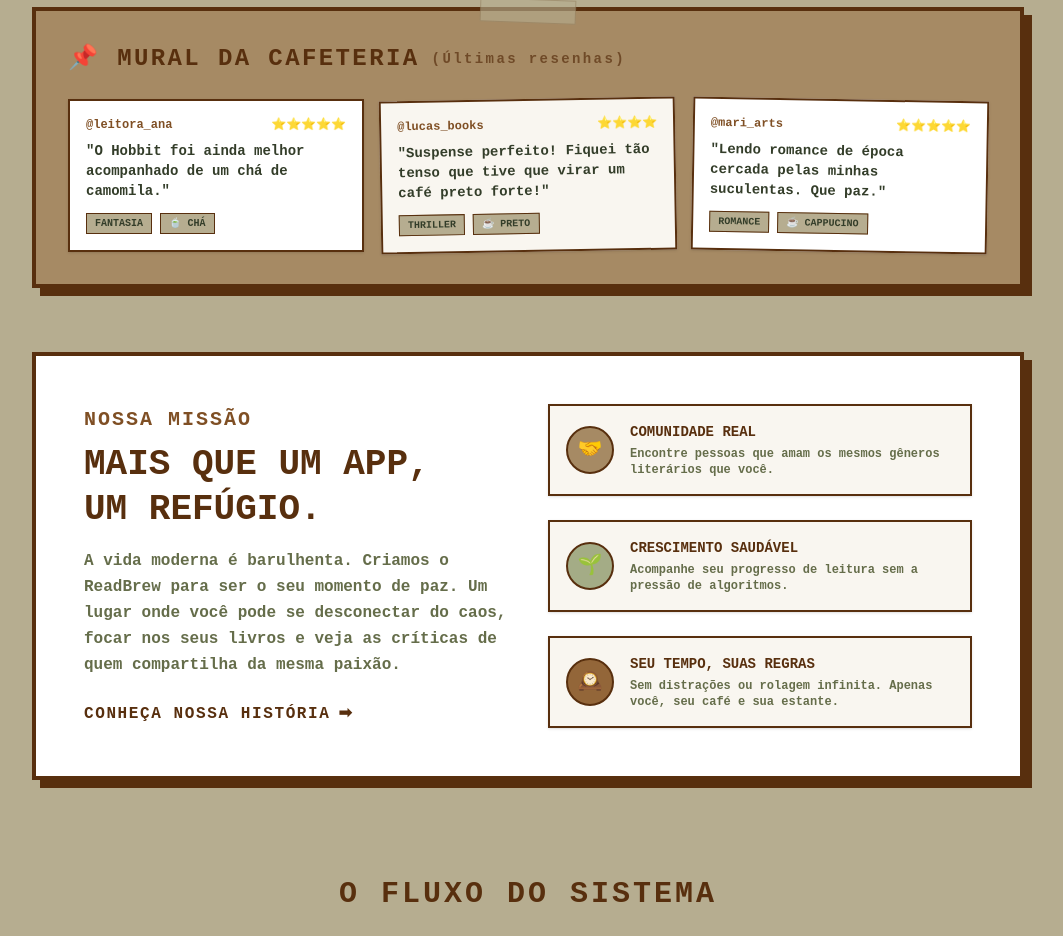
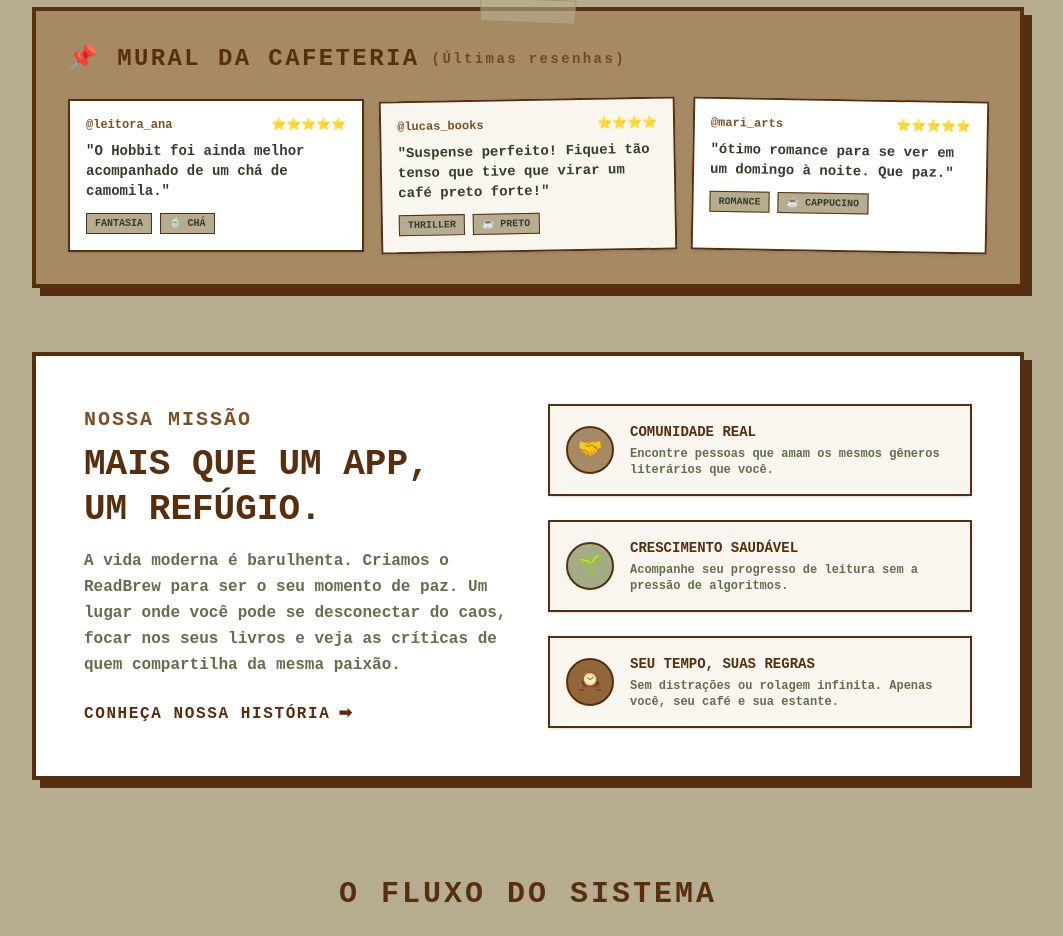
Before and after one commit to matiasmov/ReadBrew-frontend, a Vue app in the folder readbrew-frontend/: page / in a window 1280 px wide. Shown: the part 1214-2150 px from the top of the page, without its empty margins (112-1175 px from the left). Built offline with nearby package versions, Linux system fonts and the light colour scheme; no server answers.

Commit message:
♻️ refactor: adding comments

```diff
--- a/readbrew-frontend/src/views/HomePageView.vue
+++ b/readbrew-frontend/src/views/HomePageView.vue
@@ -26,6 +26,7 @@
     <section class="max-w-5xl mx-auto px-4 pt-16 pb-12">
       <div class="bg-white border-4 border-primary p-8 md:p-12 shadow-[8px_8px_0_0_var(--color-primary)] flex flex-col-reverse md:flex-row items-center gap-10">
 
+        <!--i'll change this emoji-->
         <div class="flex-1 text-center md:text-left">
           <div class="inline-block bg-caramel border-2 border-primary px-3 py-1 text-xs font-black uppercase text-primary mb-6 tracking-widest">
             🤓 Novo por aqui?
@@ -146,7 +147,7 @@
               <span class="text-xs font-black text-secondary">@mari_arts</span>
               <span class="text-xs">⭐⭐⭐⭐⭐</span>
             </div>
-            <p class="text-sm font-bold text-charcoal-brown mb-3">"Lendo romance de época cercada pelas minhas suculentas. Que paz."</p>
+            <p class="text-sm font-bold text-charcoal-brown mb-3">"ótimo romance para se ver em um domingo à noite. Que paz."</p>
             <div class="flex gap-2">
               <span class="bg-beige-khaki px-2 py-0.5 border border-primary text-[10px] font-black uppercase">Romance</span>
               <span class="bg-beige-khaki px-2 py-0.5 border border-primary text-[10px] font-black uppercase"> ☕ Cappucino</span>
--- a/readbrew-frontend/src/views/LoginView.vue
+++ b/readbrew-frontend/src/views/LoginView.vue
@@ -115,6 +115,7 @@ const handleLogin = async () => {
   }
 }
 </script>
+<!-- necessary to avoid blurring the image. -->
 
 <style scoped>
 .pixelated-img {
```
